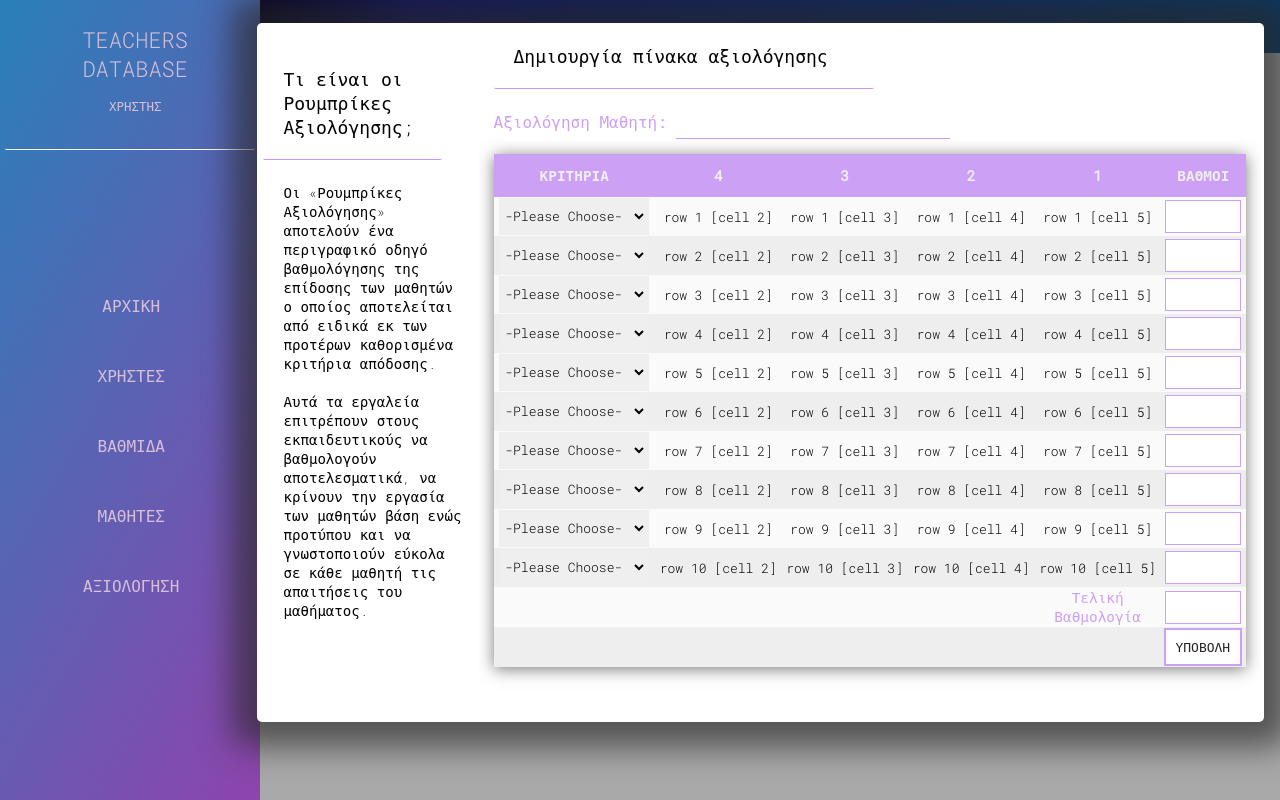
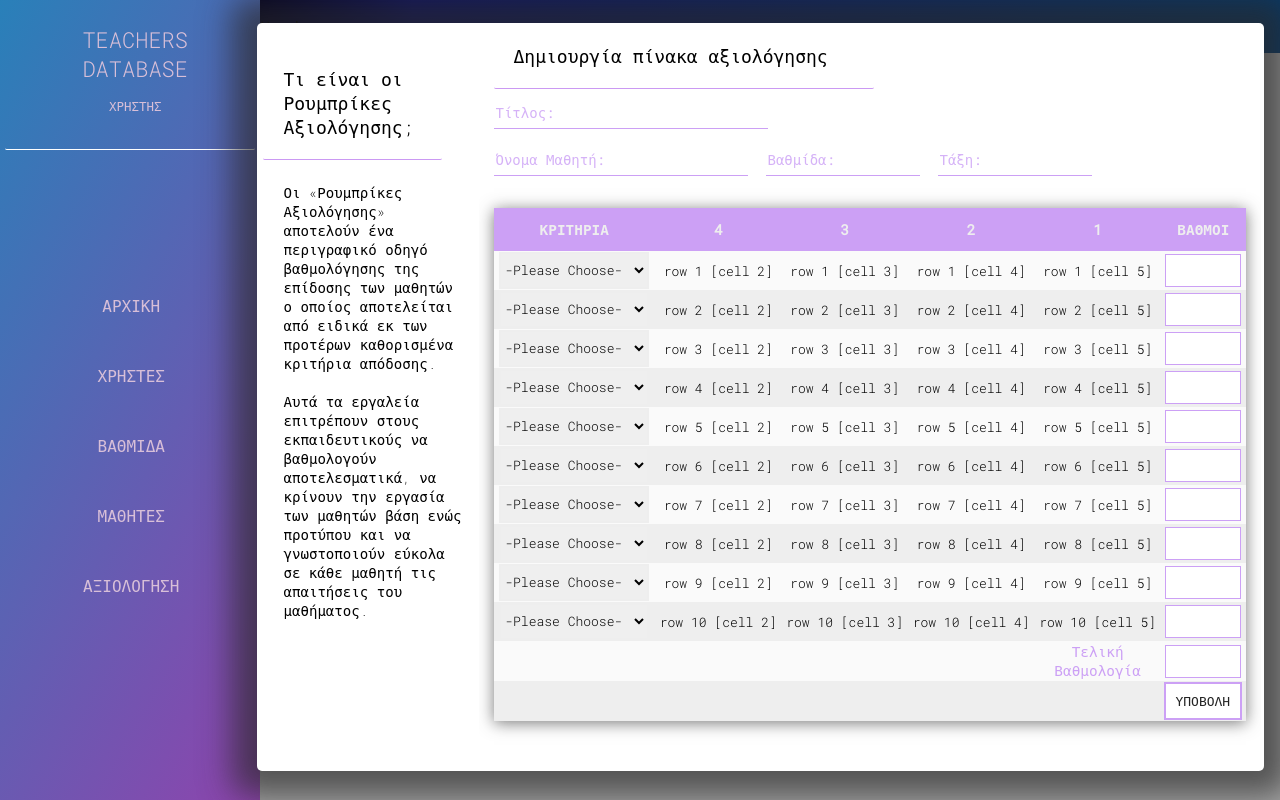
Before and after one commit to Siakountoura/thesis, a PHP site: page /grading.php in a window 1280 px wide. Run offline with PHP 8.4, Linux system fonts and the light colour scheme; data that the repository does not hold is empty.

Commit message:
Add files via upload

```diff
--- a/css/style2.css
+++ b/css/style2.css
@@ -1,16 +1,16 @@
-@import url('https://fonts.googleapis.com/css?family=Montserrat|Open+Sans|Roboto');
+@import url("https://fonts.googleapis.com/css?family=Montserrat|Open+Sans|Roboto");
 
-html{
+html {
   height: 100%;
   box-sizing: border-box;
-    font-family: 'Roboto Mono', monospace;
+  font-family: "Roboto Mono", monospace;
 }
 
-body{
+body {
   height: 100%;
-    overflow: hidden;  /* makes the body non-scrollable (we will add scrolling to the sidebar and main content containers) */
-    margin: 0px;  /* removes default style */
-    display: flex;  /* enables flex content for its children */
+  overflow: hidden; /* makes the body non-scrollable (we will add scrolling to the sidebar and main content containers) */
+  margin: 0px; /* removes default style */
+  display: flex; /* enables flex content for its children */
   box-sizing: border-box;
 }
 
@@ -25,41 +25,51 @@ a {
 }
 
 .title {
-    margin:0px;
+  margin: 0px;
   padding: 1%;
   font-size: 22px;
 }
 
-.header{
+.header {
   width: 100%;
   flex-shrink: 0;
   display: inline-flex;
-    background: linear-gradient(90deg, rgba(2,0,36,1) 0%, rgba(16,20,102,1) 54%, rgba(29,83,136,1) 100%);background: linear-gradient(90deg, rgba(2,0,36,1) 0%, rgba(16,20,102,1) 15%, rgba(8,58,106,1) 100%);
+  background: linear-gradient(
+    90deg,
+    rgba(2, 0, 36, 1) 0%,
+    rgba(16, 20, 102, 1) 54%,
+    rgba(29, 83, 136, 1) 100%
+  );
+  background: linear-gradient(
+    90deg,
+    rgba(2, 0, 36, 1) 0%,
+    rgba(16, 20, 102, 1) 15%,
+    rgba(8, 58, 106, 1) 100%
+  );
   z-index: -2;
 }
 
-.container{
+.container {
   width: 100%;
   background-color: darkgray;
 }
 
-.sidebar{
+.sidebar {
   flex-direction: column;
   justify-content: space-between;
   flex-shrink: 0;
-    height: 100%;  /* allows both columns to span the full height of the browser window */
+  height: 100%; /* allows both columns to span the full height of the browser window */
   display: flex;
   flex-direction: column;
-    background: linear-gradient(120deg,#2980b9, #8e44ad);
+  background: linear-gradient(120deg, #2980b9, #8e44ad);
 }
 
-.links{
+.links {
   display: flex;
   height: 350px;
   flex-direction: column;
   justify-content: space-around;
 }
-
 
 .sidebar-header {
   color: thistle;
@@ -70,30 +80,30 @@ a {
   border-radius: 1.8px;
   border-bottom: 1.8px solid white;
   text-align: center;
-    font-family: 'Roboto Mono', monospace;
+  font-family: "Roboto Mono", monospace;
   font-weight: 300;
   font-size: 1.3em;
 }
 
 .idname {
   text-align: center;
-    font-family: 'Roboto Mono', monospace;
+  font-family: "Roboto Mono", monospace;
   font-weight: 300;
   font-size: 0.6em;
 }
 
-.sidebar-content li{
+.sidebar-content li {
   text-align: center;
   margin: 3px;
-    font-family: 'Roboto Mono', monospace;
+  font-family: "Roboto Mono", monospace;
   list-style-type: none;
   padding-right: 38px;
 }
 
-.footer{
+.footer {
   height: 50px;
   padding: 4px;
-    font-family: 'Roboto Mono', monospace;
+  font-family: "Roboto Mono", monospace;
   font-weight: bold;
   font-size: 10px;
   text-align: center;
@@ -101,15 +111,15 @@ a {
   padding-right: 18px;
 }
 
-.content{
+.content {
   display: flex;
   flex-direction: column;
   align-items: center;
   background-color: #fff;
-    box-shadow: 0px 0px 32px 25px rgba(40,40,40,0.67);
+  box-shadow: 0px 0px 32px 25px rgba(40, 40, 40, 0.67);
   border-radius: 5px;
-    width:98.7%;
-    height: 699px;
+  width: 98.7%;
+  height: 748px;
   margin-top: -30px;
   margin-left: -3px;
   position: relative;
@@ -120,11 +130,11 @@ a {
   background-color: white;
   padding: 14px;
   border-radius: 27px;
-    color: rgba(8,58,106,1);
+  color: rgba(8, 58, 106, 1);
 }
 
 .footer a:hover {
-    color: rgba(8,58,106,1);
+  color: rgba(8, 58, 106, 1);
 }
 
 span {
@@ -136,7 +146,7 @@ span {
   /*background-color: firebrick;*/
 }
 
-.col1{
+.col1 {
   /*border: solid black 1px;*/
   padding: 3px;
   /*background-color: darkslateblue;*/
@@ -147,7 +157,7 @@ span {
   flex: 21%;
 }
 
-.col1 h3{
+.col1 h3 {
   text-align: left;
 
   width: 149px;
@@ -174,8 +184,8 @@ span {
   color: black;
 }
 
-.col2{
-    height: 694px; /*keep it same as .content*/
+.col2 {
+  height: 745px; /*keep it same as .content*/
   padding-left: 15px;
   padding-right: 15px;
   display: flex;
@@ -186,10 +196,9 @@ span {
   display: flex;
   flex: 75%;
   overflow: scroll;
-
 }
 
-.col2 h3{
+.col2 h3 {
   text-align: left;
   padding-left: 20px;
   padding-right: 10px;
@@ -203,10 +212,7 @@ span {
   border-bottom: 1.8px solid #cb99f3;
 }
 
-
-
-table{
-
+table {
   font-weight: 200;
   font-size: 0.9em;
   text-align: center;
@@ -214,17 +220,13 @@ table{
 
   white-space: nowrap;
 
-
-
   border-collapse: collapse;
   border-spacing: 0;
-    box-shadow: 0 2px 15px rgba(64,64,64,.7);
+  box-shadow: 0 2px 15px rgba(64, 64, 64, 0.7);
   overflow: scroll;
-
 }
 
-
-.theader{
+.theader {
   /*1st row bg color*/
   height: 43px;
   background-color: #cca0f5 !important;
@@ -233,12 +235,12 @@ table{
   font-weight: 200;
 }
 
-tbody tr:nth-child(odd){
+tbody tr:nth-child(odd) {
   background-color: #fafafa;
   color: black;
 }
 
-tbody tr:nth-child(even){
+tbody tr:nth-child(even) {
   background-color: #eeeeee;
   color: black;
 }
@@ -251,48 +253,55 @@ tr td:nth-child(1) {
     height: 35px;
 } */
 
-.finalgrade{
+.finalgrade {
   color: #cca0f5;
   font-weight: 400;
 }
 
-.lastcell{
+.lastcell {
   background-color: #fafafa !important;
 }
 
-select{
-    font-family: 'Roboto Mono', monospace;
+select {
+  font-family: "Roboto Mono", monospace;
 
   width: 150px;
   height: 37px;
   font-weight: 300;
   font-size: 13px;
-    border: 2px solid #eeeeee ;
-
+  border: 2px solid #eeeeee;
 }
 
-select:hover{
+select:hover {
   cursor: pointer;
 }
 
-input[type=text]{
+input[type="text"] {
   width: 70px;
   height: 29px;
   font-weight: 300;
   font-size: 3px;
-    border: 1.5px solid #cca0f5 ;
-    font-family: 'Roboto Mono', monospace;
+  border: 1.5px solid #cca0f5;
+  font-family: "Roboto Mono", monospace;
 }
 
-#studentinp{
-    margin:0;
+.studentinp {
+  display: flex;
+  flex-direction: column;
+  margin-top: -10px;
   margin-bottom: 15px;
   text-align: left;
   color: #cca0f5;
-    font-weight: 400;
+  font-weight: bold;
+  font-size: 14.5px;
 }
 
-#studname{
+.nextrow {
+  display: flex;
+  justify-content: left;
+}
+
+.gradetitle {
   width: 270px;
   height: 29px;
   font-weight: 400;
@@ -300,37 +309,120 @@ input[type=text]{
   border-top: none;
   border-left: none;
   border-right: none;
-    border-bottom: 1.7px solid #cca0f5 ;
-    font-family: 'Roboto Mono', monospace;
+  border-bottom: 1.7px solid #cca0f5;
+  font-family: "Roboto Mono", monospace;
 }
+
+.studname {
+  width: 250px;
+  height: 29px;
+  font-weight: 400;
+  font-size: 13px;
+  border-top: none;
+  border-left: none;
+  border-right: none;
+  border-bottom: 1.7px solid #cca0f5;
+  margin-right: 18px;
+  font-family: "Roboto Mono", monospace;
+}
+
+.gymnasiolukeio {
+  width: 150px;
+  height: 29px;
+  font-weight: 400;
+  font-size: 13px;
+  border-top: none;
+  border-left: none;
+  border-right: none;
+  border-bottom: 1.7px solid #cca0f5;
+  margin-right: 18px;
+  font-family: "Roboto Mono", monospace;
+}
+
+.taksi {
+  width: 150px;
+  height: 29px;
+  font-weight: 400;
+  font-size: 13px;
+  border-top: none;
+  border-left: none;
+  border-right: none;
+  border-bottom: 1.7px solid #cca0f5;
+  font-family: "Roboto Mono", monospace;
+}
+
+.gradetitle::placeholder {
+  color: #cca0f5d0;
+  font-size: 14px;
+}
+
+.studname::placeholder {
+  color: #cca0f5d0;
+  font-size: 14px;
+}
+
+.gymnasiolukeio::placeholder {
+  color: #cca0f5d0;
+  font-size: 14px;
+}
+
+.taksi::placeholder {
+  color: #cca0f5d0;
+  font-size: 14px;
+}
+
+/*no border when textbox is selected & autohide placeholder*/
+.gradetitle:focus::placeholder {
+  color: transparent;
+  outline: none;
+}
+
+.studname:focus::placeholder {
+  color: transparent;
+  outline: none;
+}
+
+.gymnasiolukeio:focus::placeholder {
+  color: transparent;
+  outline: none;
+}
+
+.taksi:focus::placeholder {
+  color: transparent;
+  outline: none;
+}
+
+*:focus {
+  outline: none;
+}
+
 .grade-4 {
   font-weight: 300;
   font-size: 13px;
   word-wrap: break-word;
   white-space: normal;
 }
-.grade-3{
+.grade-3 {
   font-weight: 300;
   font-size: 13px;
   word-wrap: break-word;
   white-space: normal;
 }
-.grade-2{
+.grade-2 {
   font-weight: 300;
   font-size: 13px;
   word-wrap: break-word;
   white-space: normal;
 }
-.grade-1{
+.grade-1 {
   font-weight: 300;
   font-size: 13px;
   word-wrap: break-word;
   white-space: normal;
 }
 
-button{
-
-    font-family: 'Roboto Mono', monospace;
+button {
+  font-family: "Roboto Mono", monospace;
   font-weight: 500;
   color: #242424;
   font-size: 13px;
--- a/gradedpaper.php
+++ b/gradedpaper.php
@@ -77,6 +77,8 @@
                 <p class="studentname">Όνομα Μαθητή:</p>
                 <p class="teachersname">Όνομα Βαθμολογητή:</p>
                 <p class="dateoftest">Ημερομηνία Αξιολόγησης:</p>
+                <p class="vathmida">Βαθμίδα:</p>
+                <p class="taksi">Τάξη:</p>
             </div>
 
             <span class="tablecontainer">
--- a/grading.php
+++ b/grading.php
@@ -94,9 +94,14 @@ include_once 'includes/dbh.inc.php';
                     <h3>
                         Δημιουργία πίνακα αξιολόγησης
                     </h3>
-                    <p id="studentinp">
-                        Αξιολόγηση Μαθητή:
-                        <input type=" text" name="" id="studname">
+                    <p class="studentinp">
+                        <input type=" text" name="" class="gradetitle" placeholder="Τίτλος: ">
+                    <div class="nextrow">
+                        <input type=" text" name="" class="studname" placeholder="Όνομα Μαθητή: ">
+                        <input type=" text" name="" class="gymnasiolukeio" placeholder="Βαθμίδα: ">
+                        <input type=" text" name="" class="taksi" placeholder="Τάξη: ">
+                    </div>
+
                     </p>
                     <table>
                         <thead>
```
Also changed, not shown: css/gradedpaper.css (+13 -2 lines), index.php (+16 -6 lines), landingpage.php (+4 -3 lines), signup.php (+21 -11 lines). Lines whose indentation alone changed are shown as unchanged.
